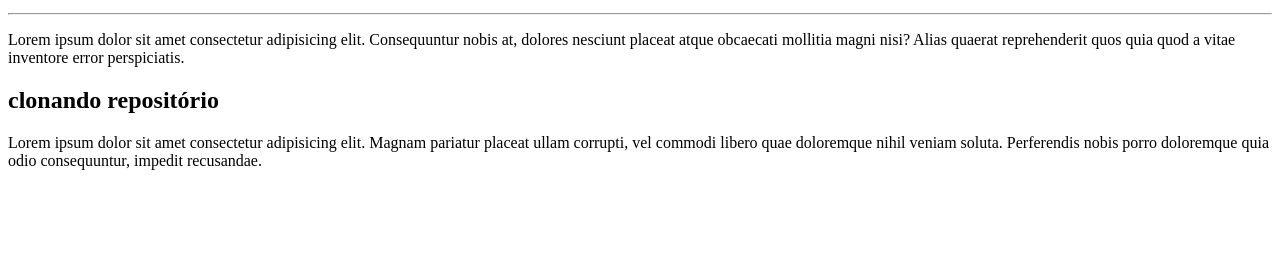
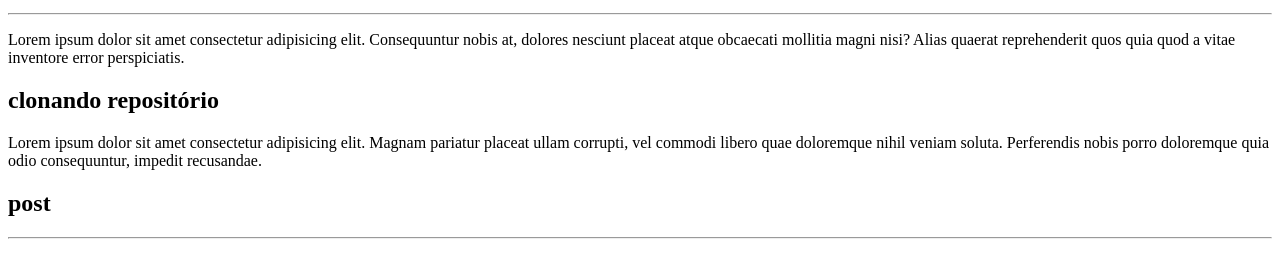
Before and after one commit to Reialves/Iniciando-com-Git---GitHub, a plain HTML site: page site-exemplo/index.html in a window 1280 px wide. Shown: the part 119-396 px from the top of the page. Drawn offline with Linux system fonts and the light colour scheme.

Commit message:
adicionei uma postagem e um link

```diff
--- a/site-exemplo/index.html
+++ b/site-exemplo/index.html
@@ -13,5 +13,10 @@
     <p>Lorem ipsum dolor sit amet consectetur adipisicing elit. Consequuntur nobis at, dolores nesciunt placeat atque obcaecati mollitia magni nisi? Alias quaerat reprehenderit quos quia quod a vitae inventore error perspiciatis.</p>
     <h2>clonando repositório</h2>
     <p>Lorem ipsum dolor sit amet consectetur adipisicing elit. Magnam pariatur placeat ullam corrupti, vel commodi libero quae doloremque nihil veniam soluta. Perferendis nobis porro doloremque quia odio consequuntur, impedit recusandae.</p>
+
+    <h2>post</h2>
+
+    <hr>
+    <p><a href="google.com"></a></p>
 </body>
 </html>
```
